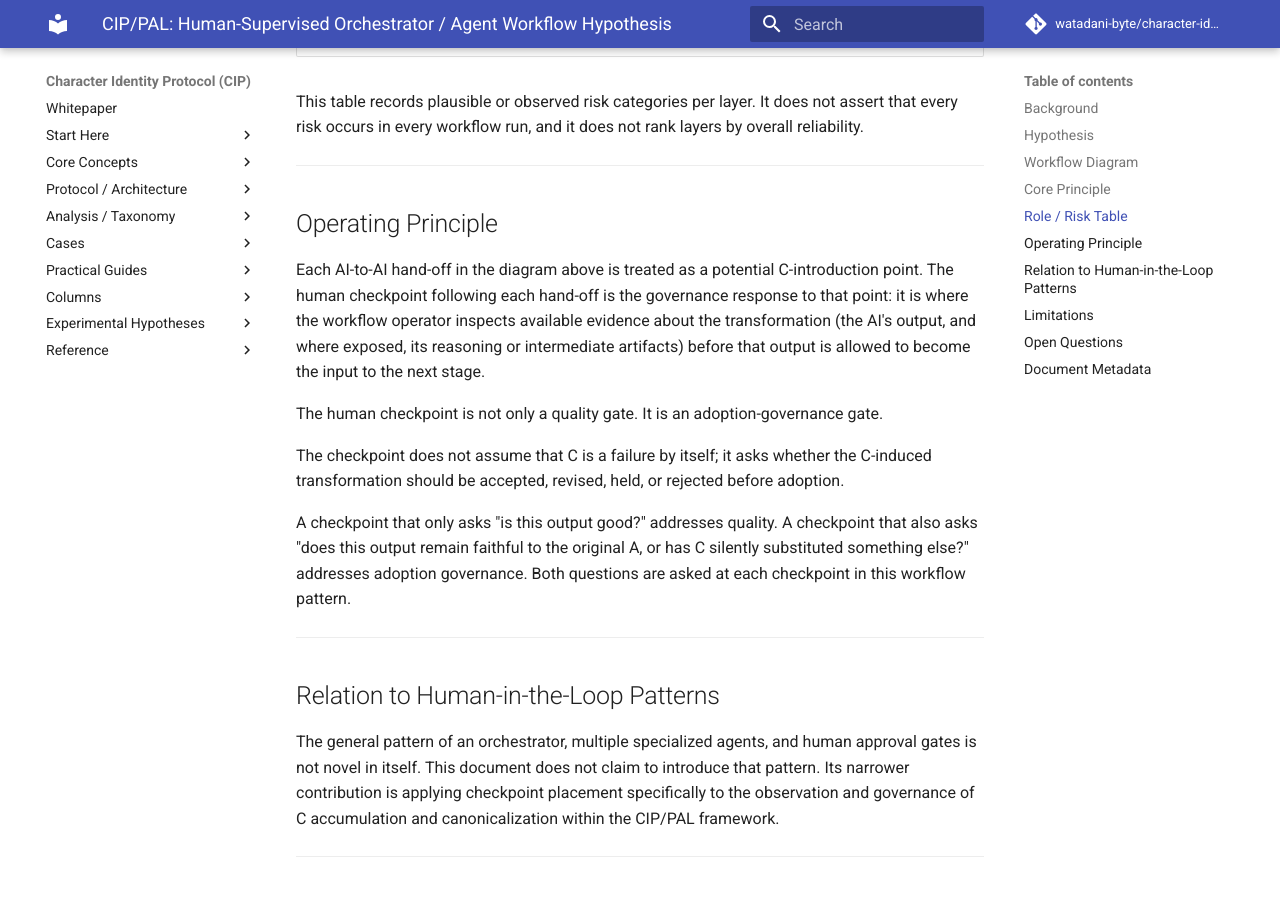
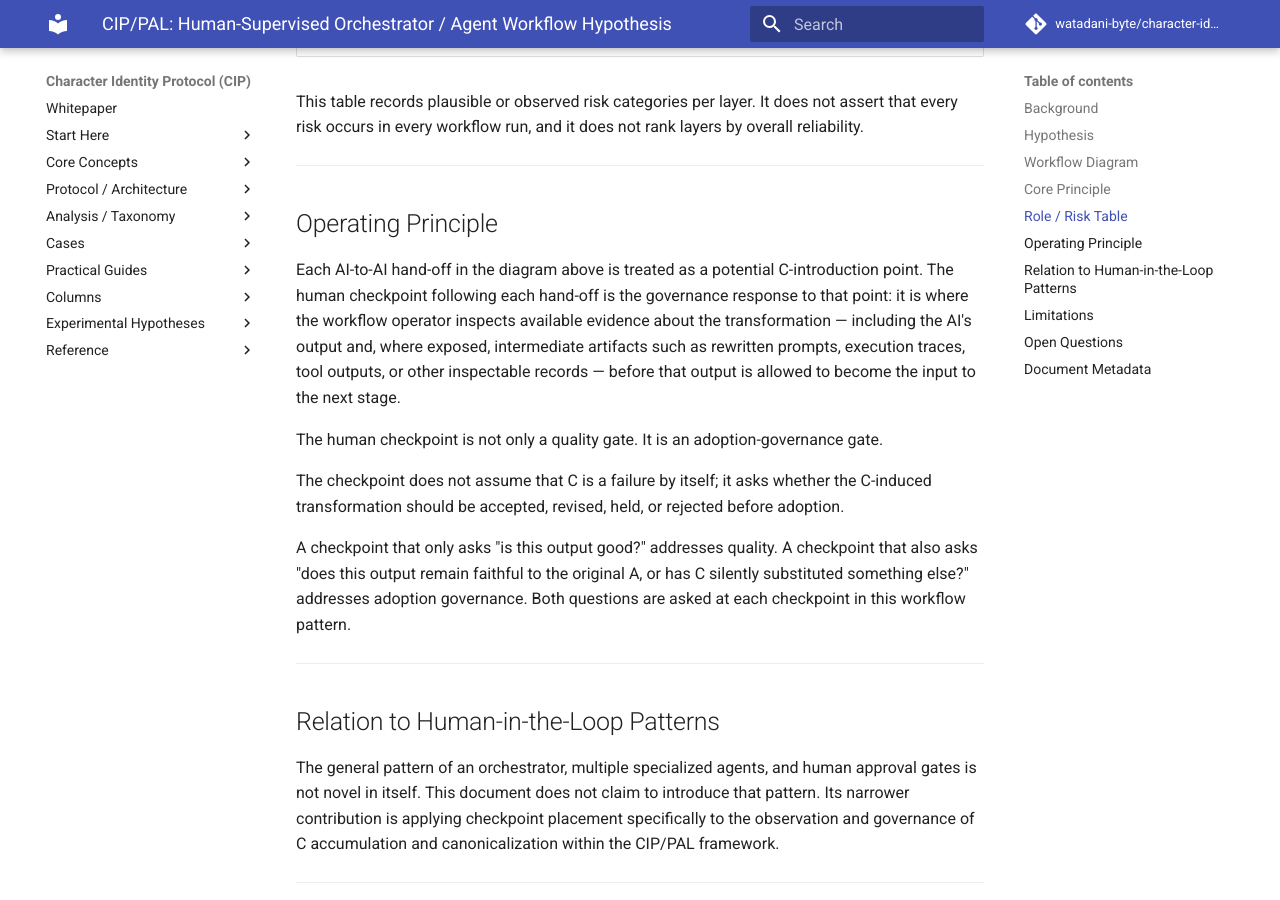
Before and after one commit to watadani-byte/character-identity-protocol, an MkDocs documentation site: the page built from docs/cip-pal-orchestrator-agent-workflow-hypothesis.md, in a window 1280 px wide and 900 px high, scrolled down 2850 px. Built offline with MkDocs 1.6.1 and Material for MkDocs 9.7.7, drawn with Linux system fonts in a browser that asks for light colours; comment, search, counter and statistics services are not loaded.

Commit message:
Enhance explanation of AI hand-off and governance checkpoints
Clarify the description of the AI-to-AI hand-off process and the role of the human checkpoint in the workflow.

```diff
--- a/docs/cip-pal-orchestrator-agent-workflow-hypothesis.md
+++ b/docs/cip-pal-orchestrator-agent-workflow-hypothesis.md
@@ -95,7 +95,7 @@ This table records plausible or observed risk categories per layer. It does not
 
 ## Operating Principle
 
-Each AI-to-AI hand-off in the diagram above is treated as a potential C-introduction point. The human checkpoint following each hand-off is the governance response to that point: it is where the workflow operator inspects available evidence about the transformation (the AI's output, and where exposed, its reasoning or intermediate artifacts) before that output is allowed to become the input to the next stage.
+Each AI-to-AI hand-off in the diagram above is treated as a potential C-introduction point. The human checkpoint following each hand-off is the governance response to that point: it is where the workflow operator inspects available evidence about the transformation — including the AI's output and, where exposed, intermediate artifacts such as rewritten prompts, execution traces, tool outputs, or other inspectable records — before that output is allowed to become the input to the next stage.
 
 The human checkpoint is not only a quality gate. It is an adoption-governance gate.
 
```
